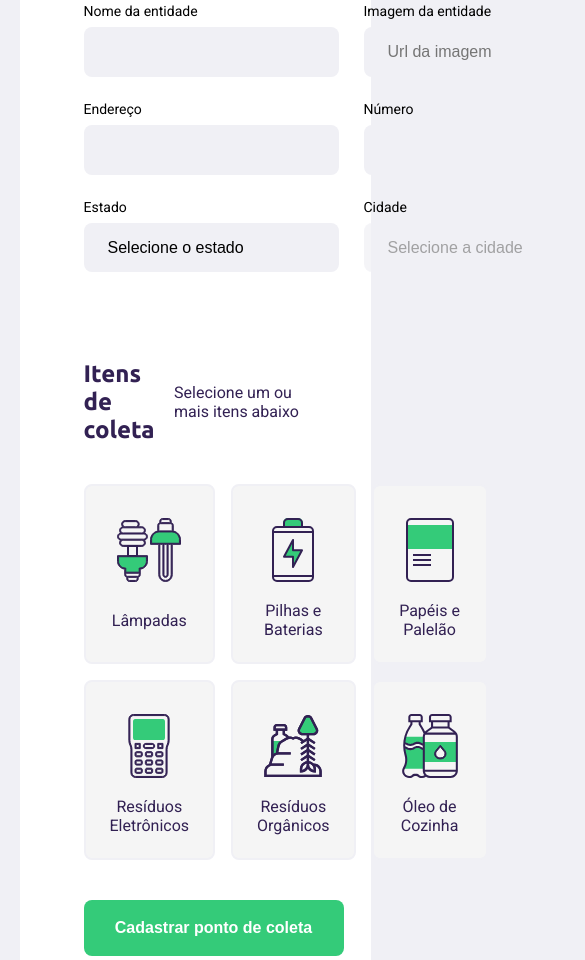
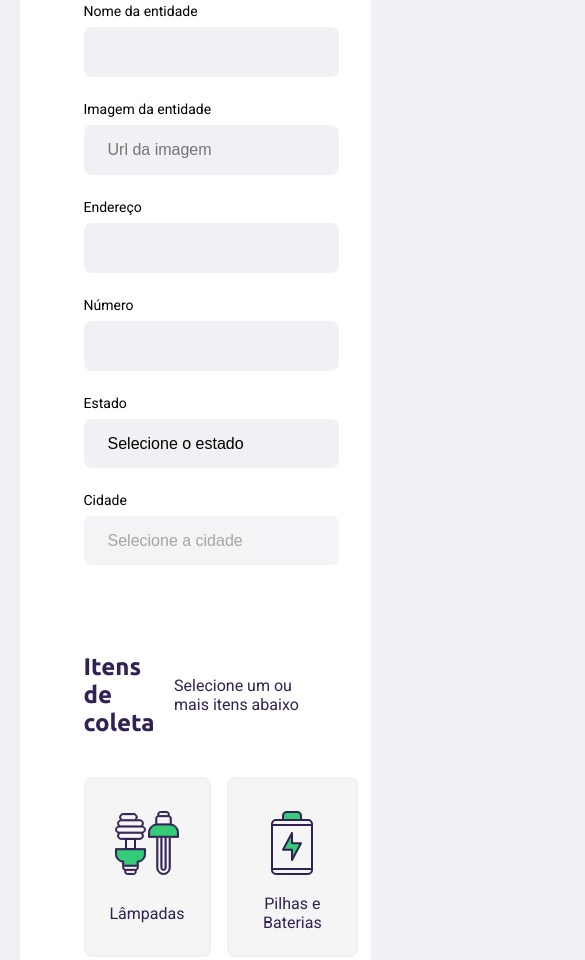
Before and after one commit to luancarlos021/Ecoleta_NLW, a website: page src/views/create-point.html in a window 390 px wide. Shown: the part 491-1451 px from the top of the page, 585 px wide, since content can reach past the window. Drawn offline with nearby package versions, Linux system fonts and the light colour scheme; files that its build step writes are made by us from their sources; no server answers; files whose address does not match are found by name.

Commit message:
Algumas melhorias na responsividade

```diff
--- a/public/styles/create-point.css
+++ b/public/styles/create-point.css
@@ -111,7 +111,6 @@ form label {
 
 form .field-group .field + .field {
     margin-left: 25px;
-
 }
 
 form button {
--- a/public/styles/responsive.css
+++ b/public/styles/responsive.css
@@ -2,12 +2,10 @@
     #page-home {
         background-position-x: 70vw;
     }
-
     #page-home .content {
         align-items: center;
         text-align: center;
     }
-
     #page-home main {
         align-items: center;
     }
@@ -23,7 +21,24 @@
         grid-template-columns: 1fr;
 
     }
+
+    #page-create-point .field-group{
+        flex-direction: column;
+    }
+    #page-create-point .field-group .field + .field {
+        margin-left: 0;
+    }
 }
+
+@media (max-width: 600px) {
+    #page-create-point .item-grid {
+        display: grid;
+        grid-template-columns: 1fr 1fr;
+        gap: 16px;
+    }
+}
+
+
 
 @media (min-width: 1700px) {
     #page-home {
```
